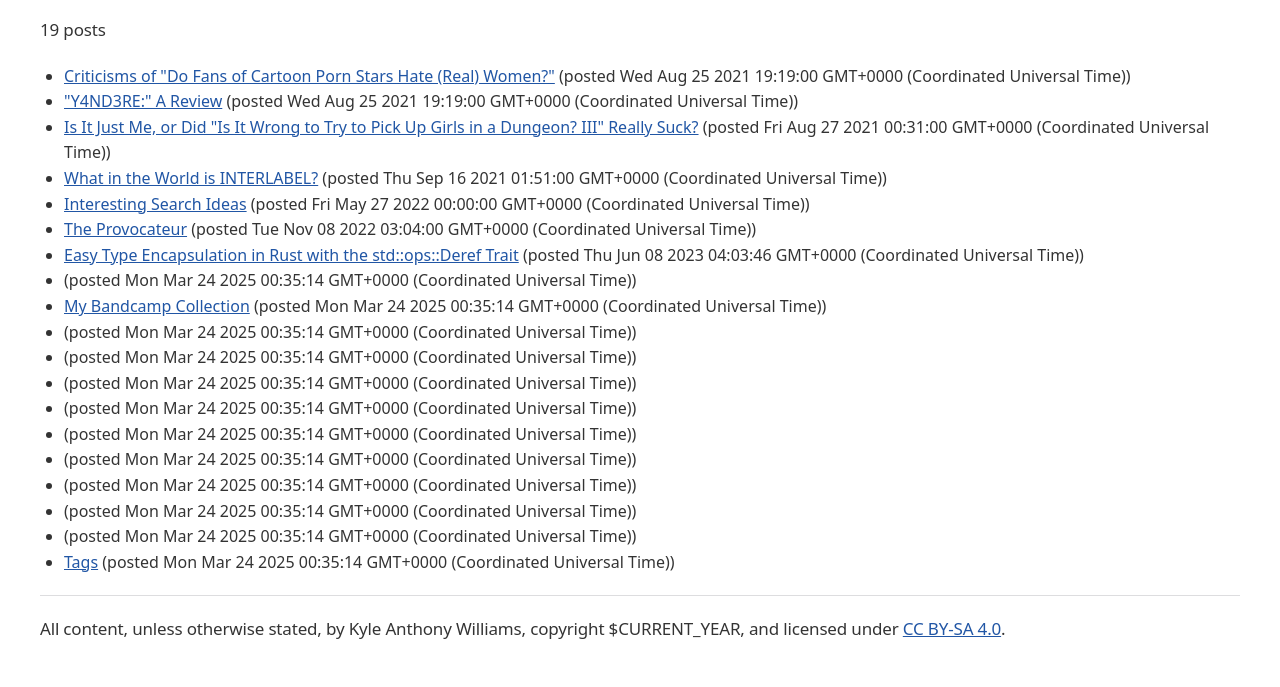
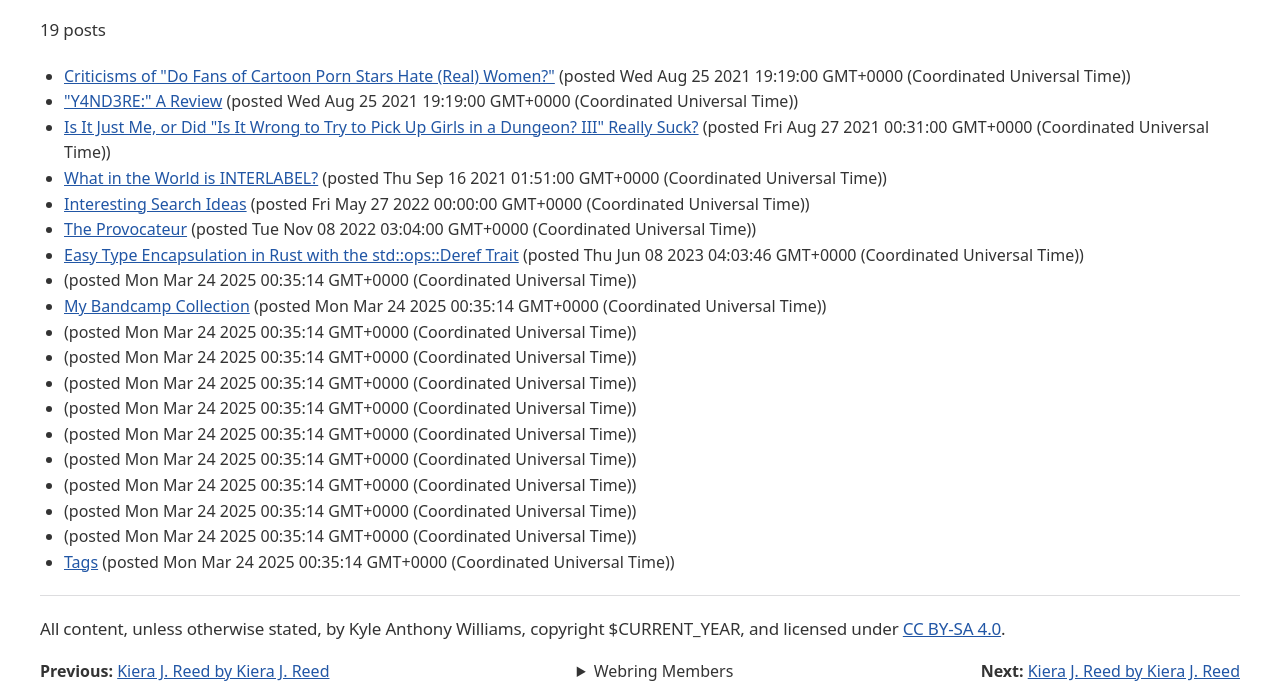
Before and after one commit to SuperSonicHub1/supersonichub1.github.io, an Eleventy site: page site/tags.njk in a window 1280 px wide. Shown: the part 157-844 px from the top of the page. Before the commit the page ends 820 px from the top, so only its background shows below. Built offline with nearby package versions, Linux system fonts and the light colour scheme; Eleventy itself is replaced by a stand-in of ours; files that its build step writes are made by us from their sources; no server answers; what cheerio, eleventy-plugin-asciidoc, node-fetch would draw is missing.

Commit message:
Add webring
Co-authored-by: Kiera Reed <kierajreed@gmail.com>

```diff
--- a/site/_includes/layout.njk
+++ b/site/_includes/layout.njk
@@ -7,6 +7,8 @@
 		<link rel="stylesheet" type="text/css" href='/css/asciidoctor.css' />
 		<link rel="stylesheet" type="text/css" href='/css/prism.min.css' />
 		<link rel="alternate" type="application/atom+xml" href="/weblog/feed.xml" title="The Weblog of KAWCCO" />
+		<link rel="prefetch" href="/webring.json" />
+		<script type="module" src="/webring.js" ></script>
 		<title>{{ title }} | KAWCCO</title>
 	</head>
 	<body>
@@ -51,6 +53,11 @@
 				All content, unless otherwise stated, by Kyle Anthony Williams, copyright $CURRENT_YEAR,
 				and licensed under <a href="https://creativecommons.org/licenses/by-sa/4.0/">CC BY-SA 4.0</a>.
 			</p>
+			<section id="webring">
+				<webring-previous></webring-previous>
+				<webring-list></webring-list>
+				<webring-next></webring-next>
+			</section>
 		</footer>
 	</body>
 </html>
--- a/site/css/styles.css
+++ b/site/css/styles.css
@@ -43,3 +43,19 @@ nav a {
 .tags a {
 	color: inherit;
 }
+
+summary {
+	display: list-item !important;
+}
+
+summary::-webkit-details-marker {
+	display: initial;
+}
+
+/* Webring */
+
+section#webring {
+	display: flex;
+	justify-content: space-between;
+	/* width: 100vw; */
+}
--- /dev/null
+++ b/site/webring.js
@@ -0,0 +1,144 @@
+/**
+ * @typedef WebringMember
+ * @property {string} domain
+ * @property {string} author
+ * @property {string} blogName
+ */
+
+/**
+ * @returns {WebringMember[]}
+ */
+async function fetchWebringList() {
+    let res
+    try {
+        res = await fetch("https://kawcco.com/webring.json")
+        if (!res.ok) throw "On the dev server…"
+    } catch (error) {
+        // HACK: so the script can run on Kyle's dev server
+        res = await fetch("/webring.json")
+    }
+
+    return await res.json()
+}
+
+/**
+ * @argument {WebringMember[]} webringMembers
+ * @returns {number}
+ */
+function webringIndex(webringMembers) {
+    let hostname = window.location.hostname
+
+    // HACK: so the script can run on Kyle's dev server
+    if (hostname === "localhost") {
+        hostname = "kawcco.com"
+    }
+
+    return webringMembers.findIndex((member) => member.domain === hostname)
+}
+
+/**
+ * @argument {WebringMember[]} webringMembers
+ * @argument {number} index
+ * @returns {WebringMember}
+ */
+function webringPrevious(webringMembers, index) {
+    let prevIndex = index - 1
+    prevIndex = prevIndex < 0 ? webringMembers.length + prevIndex : prevIndex
+    return webringMembers[prevIndex]
+}
+
+/**
+ * @argument {WebringMember[]} webringMembers
+ * @argument {number} index
+ * @returns {WebringMember}
+ */
+function webringNext(webringMembers, index) {
+    let nextIndex = (index + 1) % webringMembers.length
+    return webringMembers[nextIndex]
+}
+
+const webringListPromise = fetchWebringList()
+
+class WebringPrevious extends HTMLElement {
+    constructor() {
+        super()
+    }
+
+    async connectedCallback() {
+        const members = await webringListPromise
+        const index = webringIndex(members)
+        const prev = webringPrevious(members, index)
+
+        const b = document.createElement("strong")
+        b.textContent = "Previous: "
+
+        const a = document.createElement("a")
+        a.href = `http://${prev.domain}`
+        a.textContent = `${prev.blogName} by ${prev.author}`
+
+        this.append(b, a)
+    }
+}
+
+class WebringNext extends HTMLElement {
+    constructor() {
+        super()
+    }
+
+    async connectedCallback() {
+        const members = await webringListPromise
+        const index = webringIndex(members)
+        const next = webringNext(members, index)
+
+        const b = document.createElement("strong")
+        b.textContent = "Next: "
+
+        const a = document.createElement("a")
+        a.href = `http://${next.domain}`
+        a.textContent = `${next.blogName} by ${next.author}`
+
+        this.append(b, a)
+    }
+}
+
+class WebringList extends HTMLElement {
+    constructor() {
+        super()
+    }
+
+    async connectedCallback() {
+        const members = await webringListPromise
+        const siteIndex = webringIndex(members)
+
+        const d = document.createElement("details")
+        d.open = false
+        this.append(d)
+
+        const summary = document.createElement("summary")
+        summary.textContent = "Webring Members"
+        d.append(summary)
+
+        members.forEach((member, index) => {
+            if (index != 0) {
+                const s = document.createElement("span")
+                s.ariaRoleDescription = "none"
+                s.textContent = " • "
+                d.append(s)
+            }
+            let a = document.createElement("a")
+            a.href = `http://${member.domain}`
+            if (index === siteIndex) {
+                let b = document.createElement("strong")
+                b.textContent = member.author
+                a.append(b)
+            } else {
+                a.textContent = member.author
+            }
+            d.append(a)
+        })
+    }
+}
+
+window.customElements.define("webring-previous", WebringPrevious)
+window.customElements.define("webring-next", WebringNext)
+window.customElements.define("webring-list", WebringList)
--- /dev/null
+++ b/site/webring.json
@@ -0,0 +1,12 @@
+[
+    {
+        "domain": "kawcco.com",
+        "author": "Kyle Anthony Williams",
+        "blogName": "KAWCCO"
+    },
+    {
+        "domain": "kierajreed.dev",
+        "author": "Kiera J. Reed",
+        "blogName": "Kiera J. Reed"
+    }
+]
```
Also changed, not shown: .eleventy.js.
